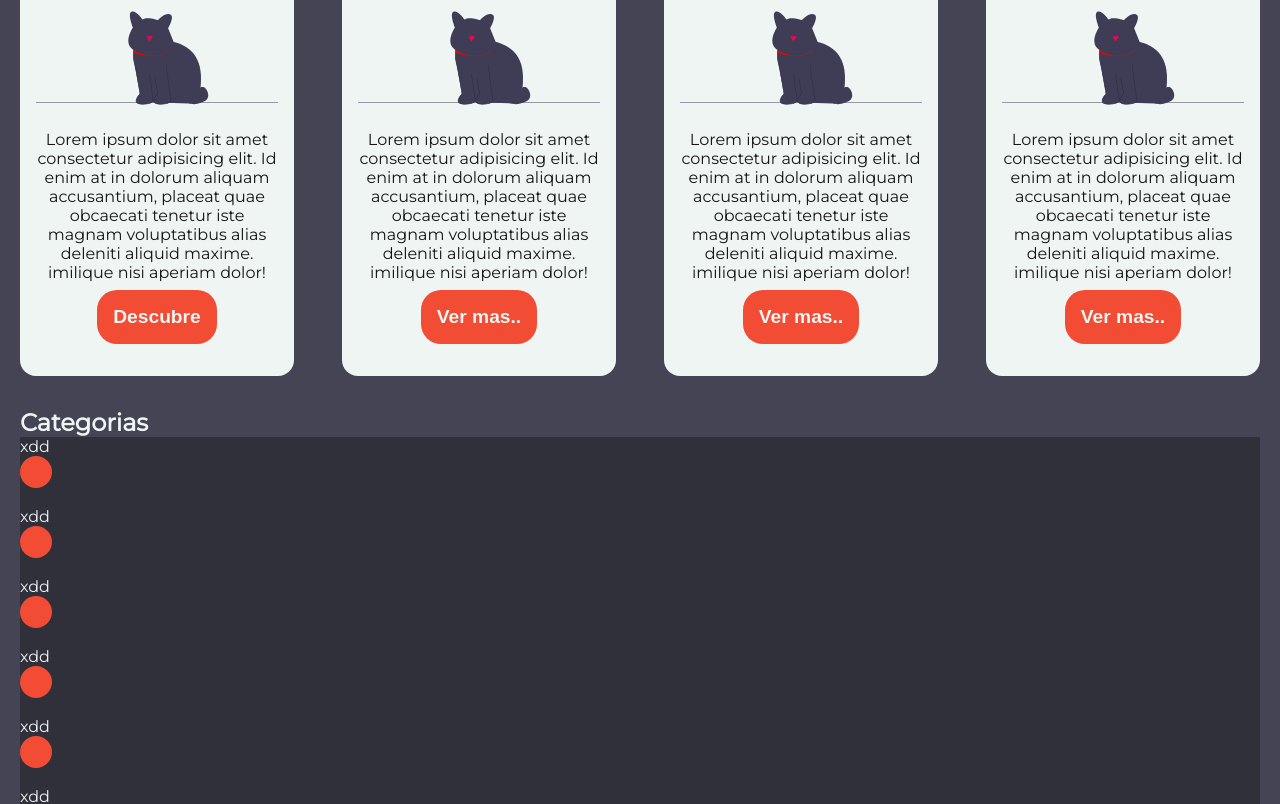
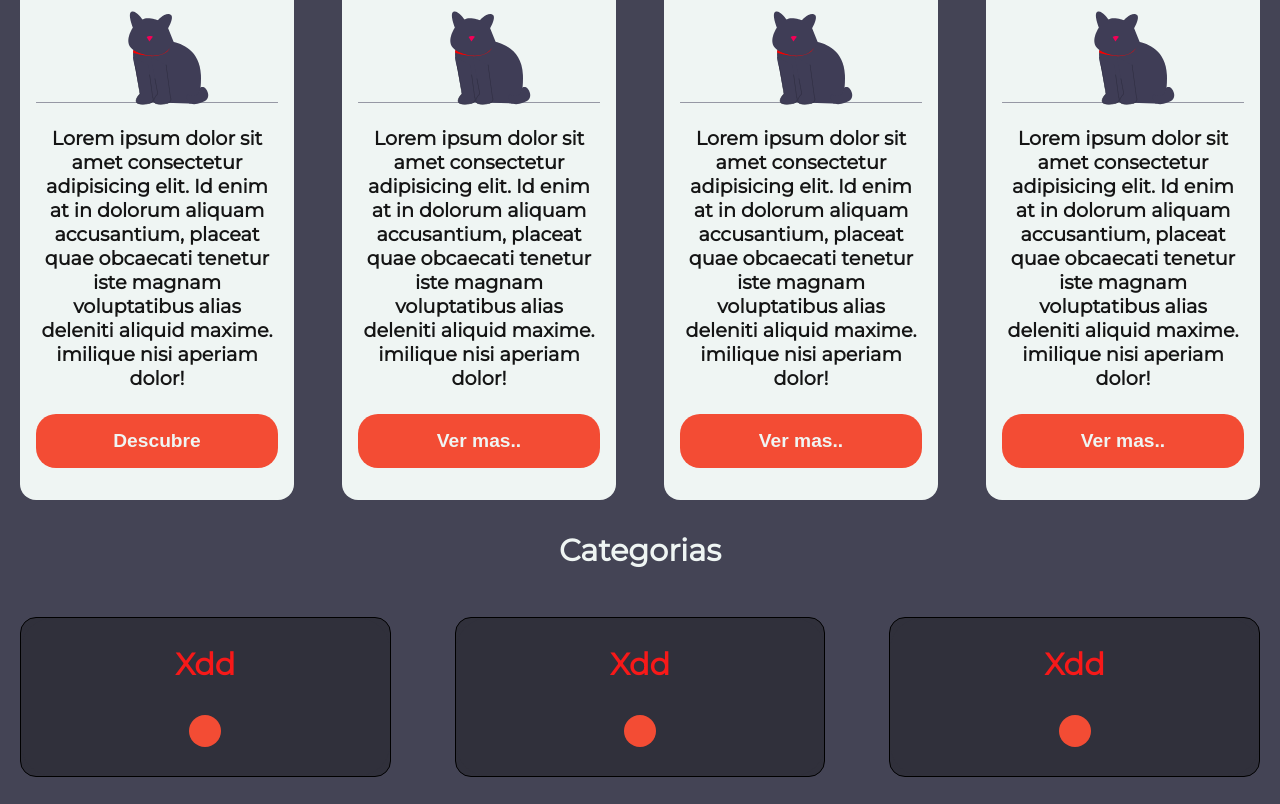
Before and after one commit to CheeseCreamMe/prueba, a React (Vite) app: page / in a window 1280 px wide. Shown: the part 1180-1984 px from the top of the page. Built offline with nearby package versions, Linux system fonts and the light colour scheme.

Commit message:
update page

```diff
--- a/src/assets/css/home.css
+++ b/src/assets/css/home.css
@@ -12,10 +12,6 @@
     width: 100%;
     height: 100%;
     z-index: -1;
-    /*     position: absolute;
-    display: flex;
-    justify-content: center;
-    align-items: center; */
 }
 
 .content-banner {
@@ -26,15 +22,17 @@
 
 .slogan {
     color: var(--text-color);
-    font-size: 1.2rem;
+    font-size: 3rem;
     margin-bottom: .3rem;
     font-weight: 600;
 }
-.Logo-agromachinery{
+
+.Logo-agromachinery {
     margin-bottom: .3rem;
     border-radius: 10px;
 }
-.btn-more{
+
+.btn-more {
     border: none;
     background: var(--background-color);
     border-radius: 20px;
@@ -47,13 +45,94 @@
 
 
 /*main content home*/
-.main-content{
-color: var(--text-color);
+.main-content {
+    color: var(--text-color);
 }
 
-.container-feactures{
+/*features*/
+.container-feactures {
     display: grid;
-    grid-template-columns: repeat(4,1fr);
+    grid-template-columns: repeat(4, 1fr);
     gap: 3rem;
     padding: 2rem 20px;
 }
+
+.card-feature {
+    display: flex;
+    flex-direction: column;
+    flex: 5;
+}
+
+.feature-content {
+    display: flex;
+    flex-direction: column;
+    gap: 0.5rem;
+}
+
+.feature-content span {
+    font-weight: 700;
+    font-size: 1.2rem;
+    color: var(--primary-collor);
+}
+
+.feature-content p {
+    color: #777;
+    font-weight: 500;
+}
+
+/*Categorias*/
+
+.top-categories {
+    display: flex;
+    flex-direction: column;
+    margin-bottom: 2rem;
+}
+
+.container-categories {
+    display: grid;
+    grid-template-columns: repeat(3, 1fr);
+    gap: 4rem;
+}
+.heading-1{
+    font-size: 1.9rem;
+    font-weight: 700;
+    text-align: center;
+    margin-bottom: 3rem;
+}
+.card-categorie {
+    position: relative;
+    border: 1px solid black;
+    height: 10rem;
+    border-radius: 16px;
+    /*eliminar contenido que sobresale del contenedor padre*/
+    overflow: hidden;
+}
+
+.blur-filter {
+    font-size: 1.9rem;
+    display: flex;
+    flex-direction: column;
+    justify-content: center;
+    align-items: center;
+    border-radius: 2rem;
+    gap: 2rem;
+    backdrop-filter: blur(1px);
+    width: 100%;
+    height: 100%;
+}
+
+.img-categories {
+    aspect-ratio: 1/1;
+    position: absolute;
+    z-index: -1;
+    height: calc(100%-20px);
+    left: -20px;
+    top: 0;
+}
+.card-categorie p{
+    position: relative;
+    text-transform: capitalize;
+    color: #f71919;
+    font-size: 2.5;
+    font-weight: 600;
+}
```
